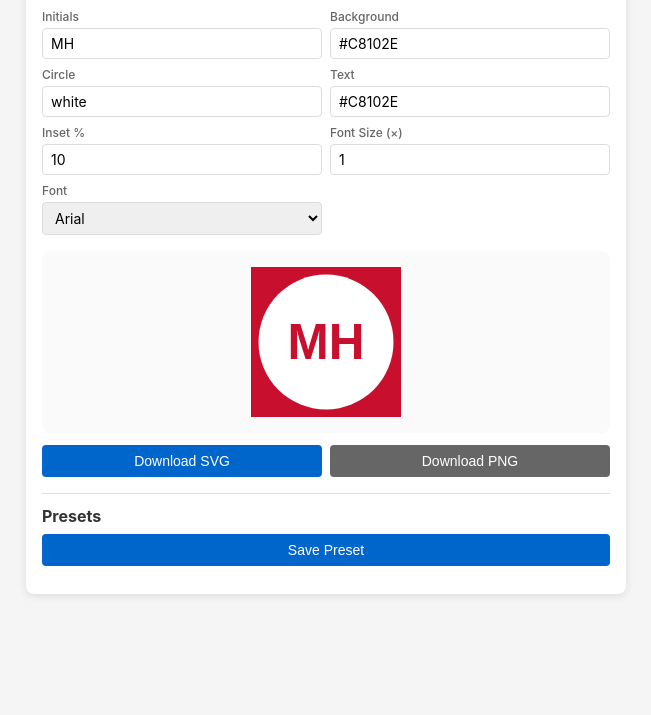
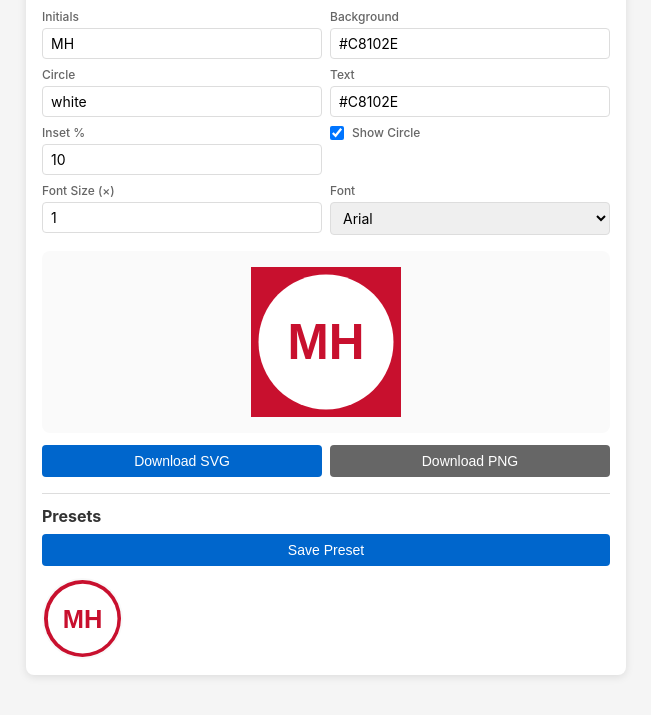
Before and after one commit to yayMark/avatars, a website: page index.html in a window 1280 px wide. Both pictures are taken after a click on the button "Save Preset". Shown: the part 75-790 px from the top of the page, without its empty margins (314-965 px from the left). Drawn offline with Linux system fonts and the light colour scheme.

Commit message:
Add show/hide circle toggle, remove preset hover border

```diff
--- a/index.html
+++ b/index.html
@@ -71,6 +71,11 @@
       border-color: #0066cc;
       box-shadow: 0 0 0 2px rgba(0,102,204,0.1);
     }
+    input[type="checkbox"] {
+      cursor: pointer;
+      width: 1em;
+      height: 1em;
+    }
     .preview {
       display: flex;
       justify-content: center;
@@ -139,9 +144,6 @@
       transition: border-color 0.2s;
       aspect-ratio: 1;
     }
-    .preset-item:hover {
-      border-color: #0066cc;
-    }
     .preset-item svg {
       width: 100%;
       height: auto;
@@ -200,6 +202,12 @@
         <input type="number" id="inset" value="10" min="0" max="50" step="1">
       </div>
       <div class="form-group">
+        <label for="showCircle" style="display: flex; align-items: center; gap: 0.5rem;">
+          <input type="checkbox" id="showCircle" checked>
+          Show Circle
+        </label>
+      </div>
+      <div class="form-group">
         <label for="fontSize">Font Size (×)</label>
         <input type="number" id="fontSize" value="1" min="0.5" max="2" step="0.1">
       </div>
@@ -251,10 +259,10 @@
         bgColor: document.getElementById('bgColor').value,
         circleColor: document.getElementById('circleColor').value,
         textColor: document.getElementById('textColor').value,
-        size: document.getElementById('size').value,
         inset: document.getElementById('inset').value,
         fontSize: document.getElementById('fontSize').value,
-        fontFamily: document.getElementById('fontFamily').value
+        fontFamily: document.getElementById('fontFamily').value,
+        showCircle: document.getElementById('showCircle').checked
       };
 
       presets[name] = preset;
@@ -271,10 +279,10 @@
       document.getElementById('bgColor').value = preset.bgColor;
       document.getElementById('circleColor').value = preset.circleColor;
       document.getElementById('textColor').value = preset.textColor;
-      document.getElementById('size').value = preset.size;
       document.getElementById('inset').value = preset.inset;
       document.getElementById('fontSize').value = preset.fontSize;
       document.getElementById('fontFamily').value = preset.fontFamily;
+      document.getElementById('showCircle').checked = preset.showCircle !== false;
       updatePreview();
     }
 
@@ -302,7 +310,7 @@
         item.className = 'preset-item';
         item.onclick = () => loadPreset(name);
 
-        const svgContent = generateSVG(preset.initials, preset.bgColor, preset.circleColor, preset.textColor, 60, preset.inset / 100, preset.fontFamily, preset.fontSize);
+        const svgContent = generateSVG(preset.initials, preset.bgColor, preset.circleColor, preset.textColor, 60, preset.inset / 100, preset.fontFamily, preset.fontSize, preset.showCircle !== false);
         const svgHTML = `<svg viewBox="0 0 60 60" xmlns="http://www.w3.org/2000/svg">${svgContent}</svg>`;
 
         item.innerHTML = svgHTML;
@@ -319,15 +327,19 @@
       });
     }
 
-    function generateSVG(initials, bgColor, circleColor, textColor, size = 200, inset = 0.1, fontFamily = 'Arial', fontSizeMultiplier = 1) {
+    function generateSVG(initials, bgColor, circleColor, textColor, size = 200, inset = 0.1, fontFamily = 'Arial', fontSizeMultiplier = 1, showCircle = true) {
       const radius = (size / 2) * (1 - inset);
       const baseFontSize = size * 0.33;
       const fontSize = baseFontSize * fontSizeMultiplier;
       const textY = size / 2 + (fontSize * 0.35);
 
+      let circle = '';
+      if (showCircle) {
+        circle = `  <circle cx="${size / 2}" cy="${size / 2}" r="${radius}" fill="${circleColor}"/>\n`;
+      }
+
       return `<rect width="${size}" height="${size}" fill="${bgColor}"/>
-  <circle cx="${size / 2}" cy="${size / 2}" r="${radius}" fill="${circleColor}"/>
-  <text x="${size / 2}" y="${textY}" font-family="${fontFamily}" font-weight="bold" font-size="${fontSize}" fill="${textColor}" text-anchor="middle">${initials}</text>`;
+${circle}  <text x="${size / 2}" y="${textY}" font-family="${fontFamily}" font-weight="bold" font-size="${fontSize}" fill="${textColor}" text-anchor="middle">${initials}</text>`;
     }
 
     function updatePreview() {
@@ -339,10 +351,11 @@
       const inset = parseInt(document.getElementById('inset').value) / 100;
       const fontFamily = document.getElementById('fontFamily').value;
       const fontSizeMultiplier = parseFloat(document.getElementById('fontSize').value);
+      const showCircle = document.getElementById('showCircle').checked;
 
       const svg = document.getElementById('preview');
       svg.setAttribute('viewBox', `0 0 ${previewSize} ${previewSize}`);
-      svg.innerHTML = generateSVG(initials, bgColor, circleColor, textColor, previewSize, inset, fontFamily, fontSizeMultiplier);
+      svg.innerHTML = generateSVG(initials, bgColor, circleColor, textColor, previewSize, inset, fontFamily, fontSizeMultiplier, showCircle);
     }
 
     function downloadSVG() {
@@ -354,8 +367,9 @@
       const inset = parseInt(document.getElementById('inset').value) / 100;
       const fontFamily = document.getElementById('fontFamily').value;
       const fontSizeMultiplier = parseFloat(document.getElementById('fontSize').value);
+      const showCircle = document.getElementById('showCircle').checked;
 
-      const svgContent = generateSVG(initials, bgColor, circleColor, textColor, exportSize, inset, fontFamily, fontSizeMultiplier);
+      const svgContent = generateSVG(initials, bgColor, circleColor, textColor, exportSize, inset, fontFamily, fontSizeMultiplier, showCircle);
       const svgString = `<svg viewBox="0 0 ${exportSize} ${exportSize}" xmlns="http://www.w3.org/2000/svg">\n  ${svgContent}\n</svg>`;
       const blob = new Blob([svgString], { type: 'image/svg+xml' });
       const url = URL.createObjectURL(blob);
@@ -375,8 +389,9 @@
       const inset = parseInt(document.getElementById('inset').value) / 100;
       const fontFamily = document.getElementById('fontFamily').value;
       const fontSizeMultiplier = parseFloat(document.getElementById('fontSize').value);
+      const showCircle = document.getElementById('showCircle').checked;
 
-      const svgContent = generateSVG(initials, bgColor, circleColor, textColor, exportSize, inset, fontFamily, fontSizeMultiplier);
+      const svgContent = generateSVG(initials, bgColor, circleColor, textColor, exportSize, inset, fontFamily, fontSizeMultiplier, showCircle);
       const svgString = `<svg viewBox="0 0 ${exportSize} ${exportSize}" xmlns="http://www.w3.org/2000/svg">\n  ${svgContent}\n</svg>`;
       const img = new Image();
       img.onload = () => {
@@ -398,7 +413,7 @@
     }
 
     // Attach listeners
-    ['initials', 'bgColor', 'circleColor', 'textColor', 'inset', 'fontSize', 'fontFamily'].forEach(id => {
+    ['initials', 'bgColor', 'circleColor', 'textColor', 'inset', 'fontSize', 'fontFamily', 'showCircle'].forEach(id => {
       document.getElementById(id).addEventListener('change', updatePreview);
       document.getElementById(id).addEventListener('input', updatePreview);
     });
```
